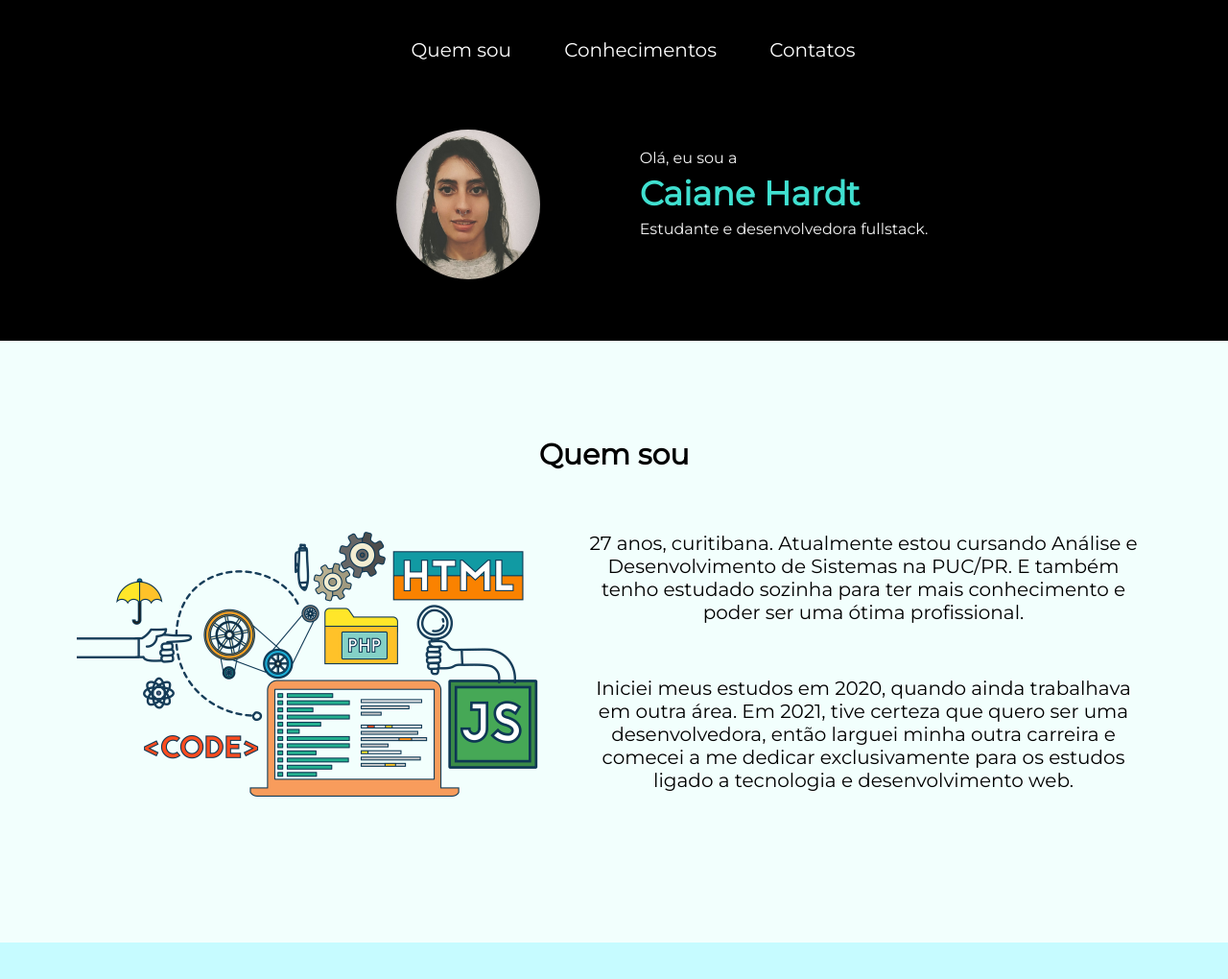
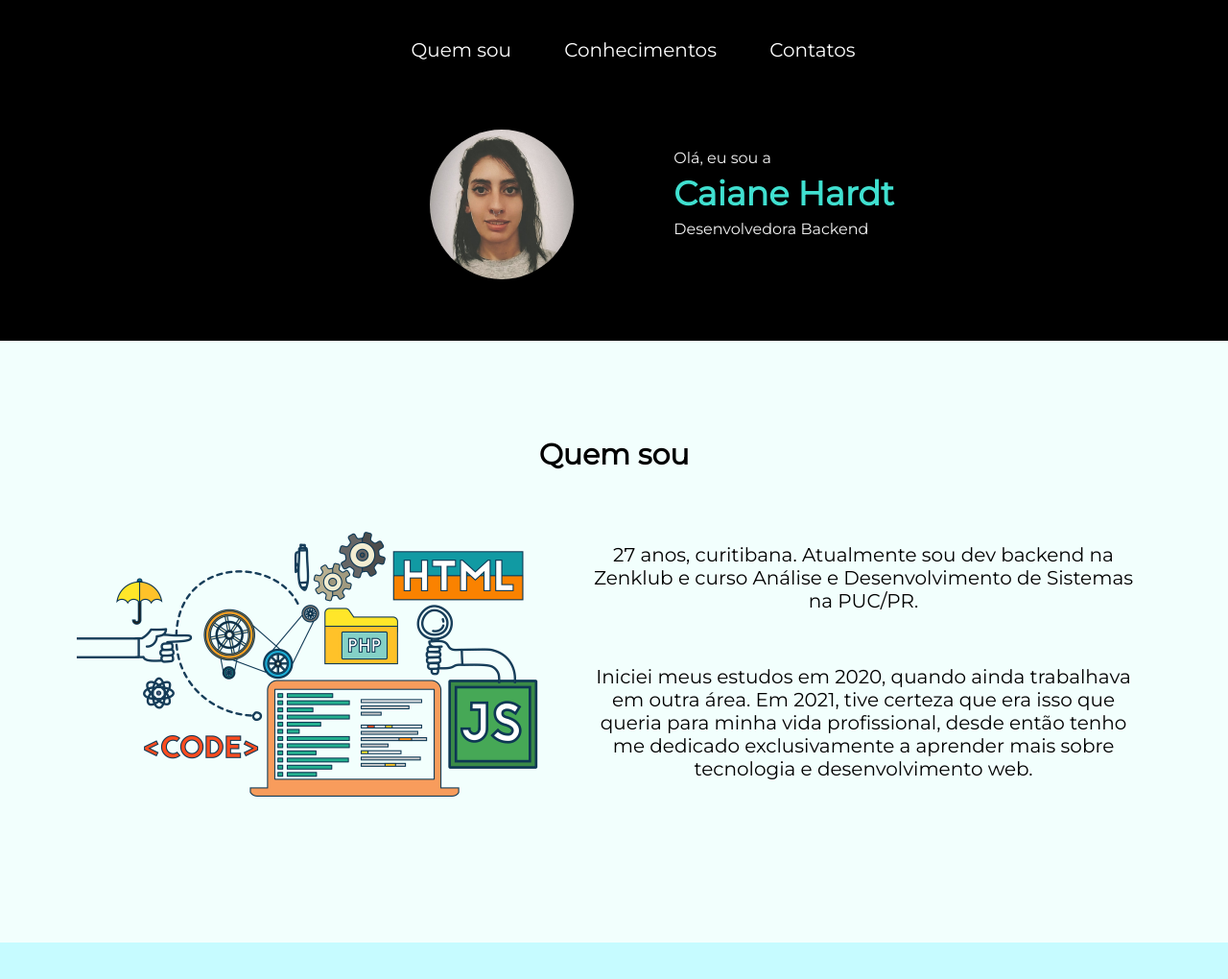
Before and after one commit to caianeHardt/caianehardt.github.io, a plain HTML site: page index.html in a window 1280 px wide. Shown: the top 1020 px of the page at 96% size. Drawn offline with nearby package versions, Linux system fonts and the light colour scheme.

Commit message:
update readme and about me

```diff
--- a/index.html
+++ b/index.html
@@ -45,7 +45,7 @@
                 <div id="apresentacaoTexto">
                     <p>Olá, eu sou a</p>
                     <h2><span id="name">Caiane Hardt</span><br/></h2>
-                    <p>Estudante e desenvolvedora fullstack.</p>
+                    <p>Desenvolvedora Backend</p>
 
                 </div>
             </div>
@@ -58,8 +58,9 @@
                     <img id="imagetecnologias" src="/assets/image/image-quemsou.png" alt="Imagem de tecnologia">
 
                     <div id="texto-quem-sou">
-                        <p >27 anos, curitibana. Atualmente estou cursando Análise e Desenvolvimento de Sistemas na PUC/PR. E também tenho estudado sozinha para ter mais conhecimento e poder ser uma ótima profissional.</p>
-                        <p >Iniciei meus estudos em 2020, quando ainda trabalhava em outra área. Em 2021, tive certeza que quero ser uma desenvolvedora, então larguei minha outra carreira e comecei a me dedicar exclusivamente para os estudos ligado a tecnologia e desenvolvimento web. </p>
+                        <p >27 anos, curitibana. Atualmente sou dev backend na Zenklub e curso Análise e Desenvolvimento de Sistemas na PUC/PR. </p>
+                        <p >Iniciei meus estudos em 2020, quando ainda trabalhava em outra área. Em 2021, tive certeza que era isso que queria para minha vida profissional, desde então tenho me dedicado exclusivamente a aprender mais sobre tecnologia e desenvolvimento web. </p>
+
                     </div>
                 </div>
             </div>
```
Also changed, not shown: 1 other file.
